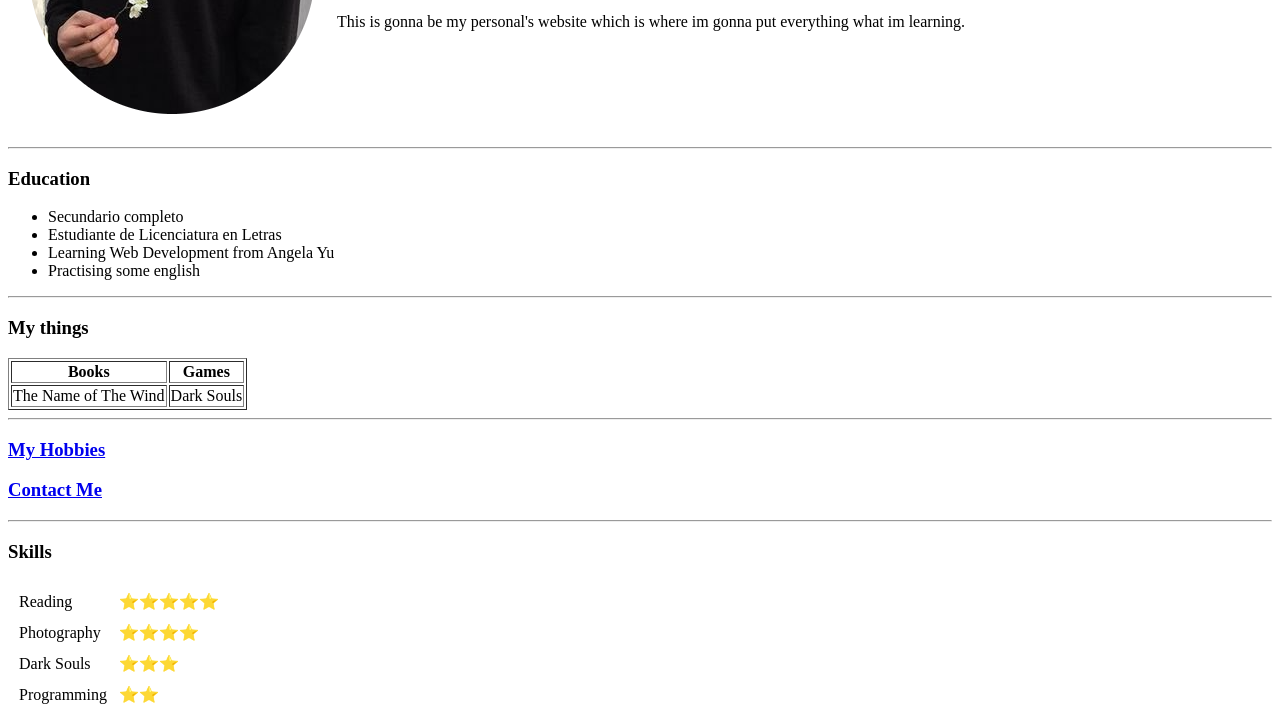
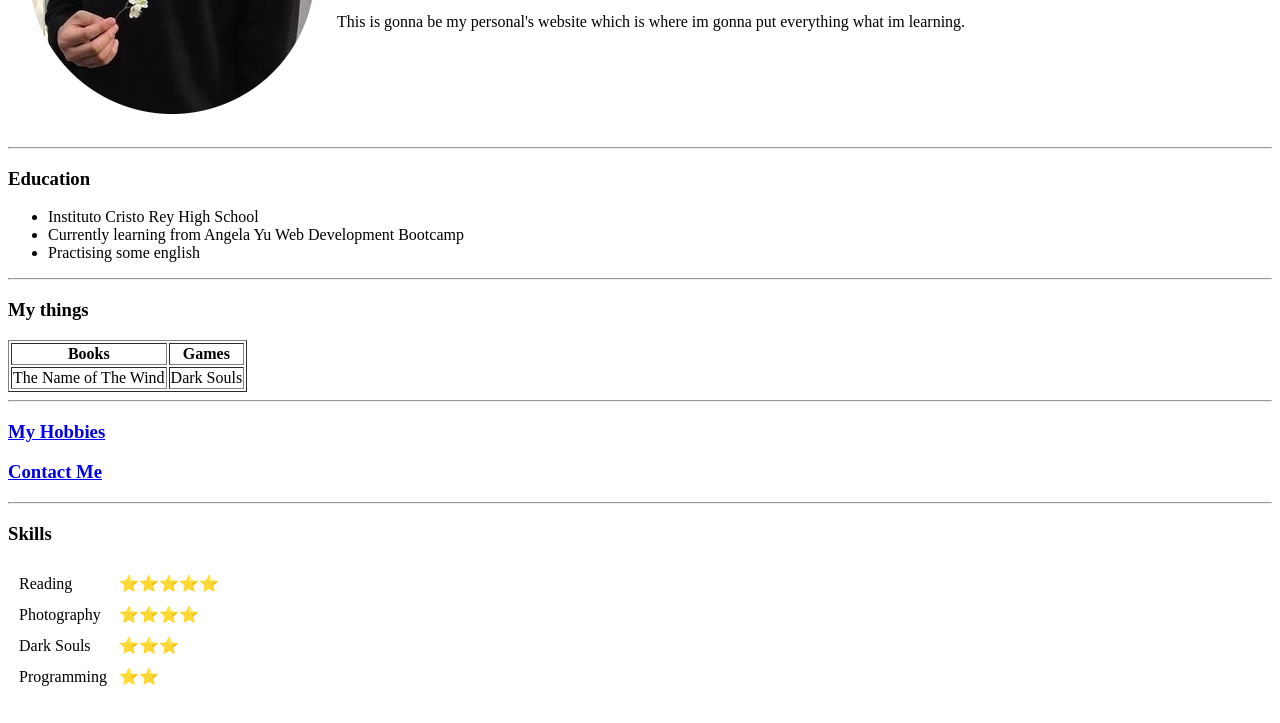
Before and after one commit to zcedrikc/CV, a plain HTML site: page index.html in a window 1280 px wide. Shown: the part 201-924 px from the top of the page. Drawn offline with Linux system fonts and the light colour scheme.

Commit message:
Add files via upload

```diff
--- a/index.html
+++ b/index.html
@@ -18,9 +18,8 @@
     <hr>
     <h3>Education</h3>
     <ul>
-        <li>Secundario completo</li>
-        <li>Estudiante de Licenciatura en Letras</li>
-        <li>Learning Web Development from Angela Yu</li>
+        <li>Instituto Cristo Rey High School</li>
+        <li>Currently learning from Angela Yu Web Development Bootcamp</li>
         <li>Practising some english</li>
     </ul>
     <hr>
```
